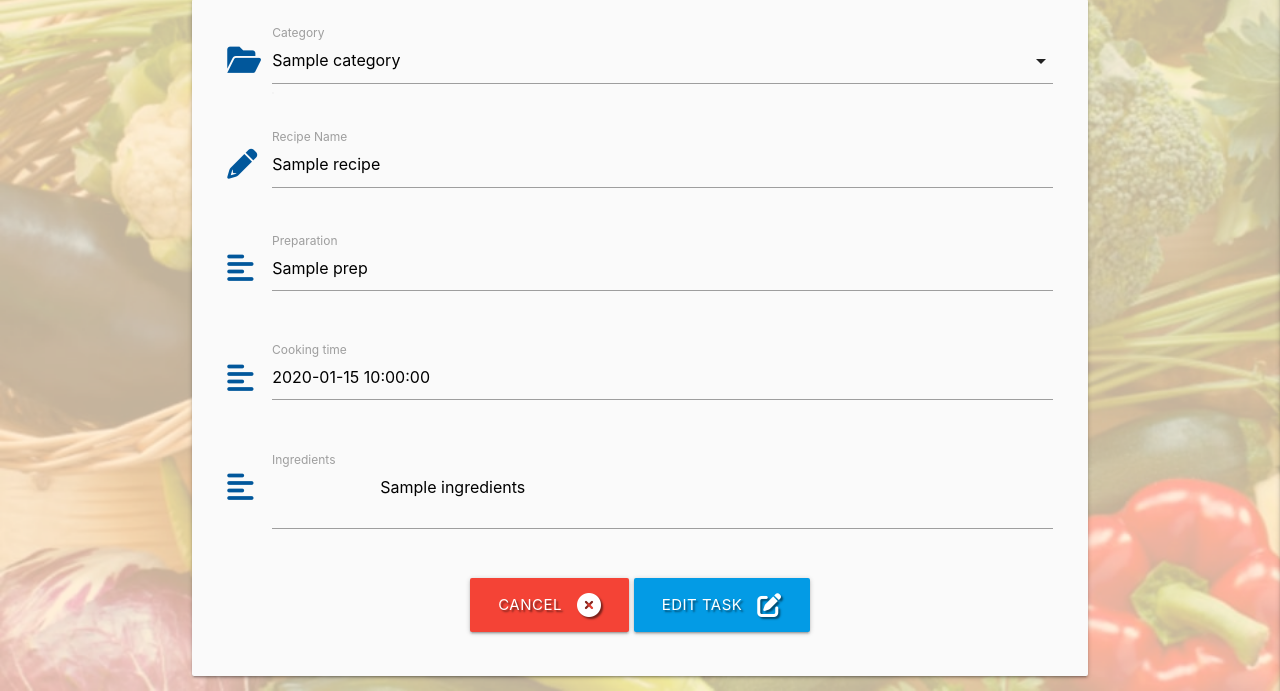
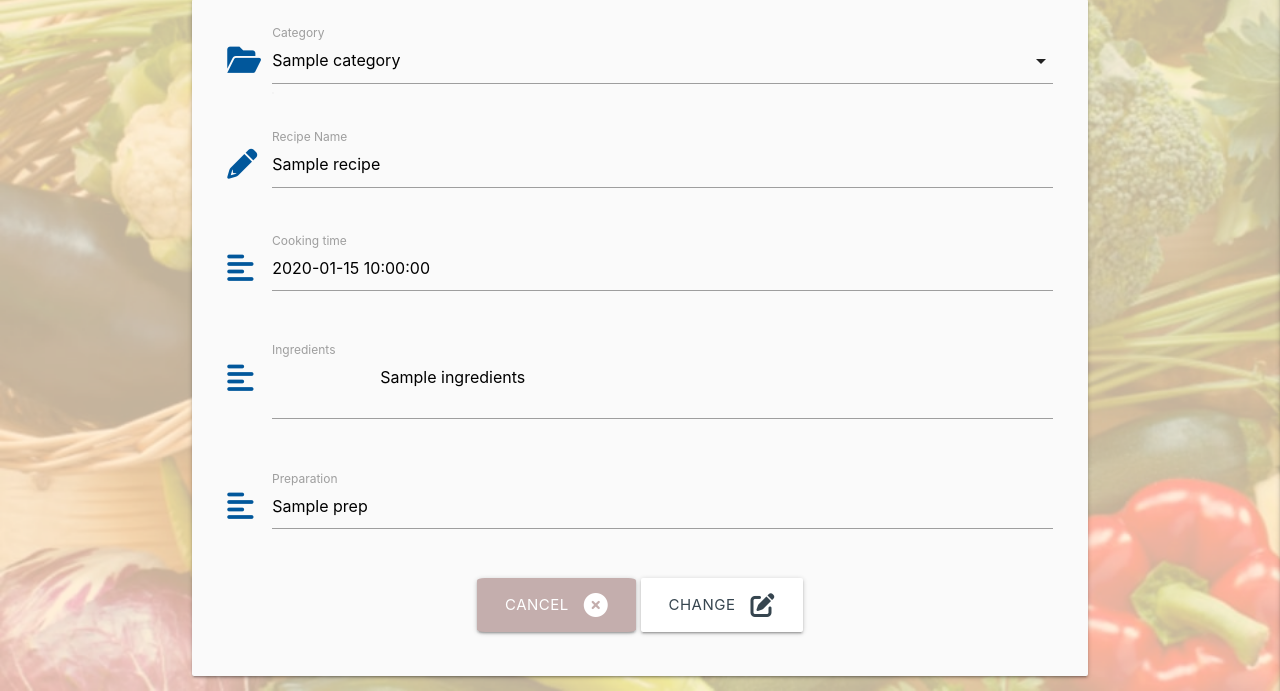
Before and after one commit to Code-Institute-Submissions/alex-1134-recipes_MayResub, a Flask app: template templates/edit_recipe.html in a window 1280 px wide. Shown: the part 160-851 px from the top of the page. Run offline with Flask 2, Linux system fonts and the light colour scheme; the template is opened without the code that fills it: most values are stand-ins (such as "Sample title", 1, 10 or a date in 2020); some libraries are stand-ins or nearby versions.

Commit message:
Update CSS

```diff
--- a/static/css/style.css
+++ b/static/css/style.css
@@ -11,6 +11,8 @@ body {
 
 .flashes h4 {
     line-height: 2;
+    color: #c4aead;
+    background: #ffff00;
 }
 
 .brand-logo {
--- a/templates/edit_recipe.html
+++ b/templates/edit_recipe.html
@@ -32,18 +32,6 @@
                 </div>
             </div>
 
-            <!-- meal prep -->
-            <div class="row">
-                <div class="input-field col s12">
-                    <i class="fas fa-align-left prefix light-blue-text text-darken-4"></i>
-                    <textarea id="prep" name="prep" minlength="5"
-                        maxlength="200" class="materialize-textarea validate" required>
-                        {{- recipe.prep -}}
-                    </textarea>
-                    <label for="prep">Preparation</label>
-                </div>
-            </div>
-
             <!-- cooking time -->
             <div class="row">
                 <div class="input-field col s12">
@@ -68,15 +56,27 @@
                 </div>
             </div>
 
-            <!-- submit button -->
+            <!-- meal prep -->
+            <div class="row">
+                <div class="input-field col s12">
+                    <i class="fas fa-align-left prefix light-blue-text text-darken-4"></i>
+                    <textarea id="prep" name="prep" minlength="5"
+                        maxlength="200" class="materialize-textarea validate" required>
+                        {{- recipe.prep -}}
+                    </textarea>
+                    <label for="prep">Preparation</label>
+                </div>
+            </div>
+
             <div class="row">
                 <div class="col s12 center-align">
                     <!-- cancel button -->
-                    <a href="{{ url_for('get_recipes') }}" class="btn-large red text-shadow">
+                    <a href="{{ url_for('get_recipes') }}" class="btn-large btn-reset">
                         Cancel <i class="fas fa-times-circle right"></i>
                     </a>
-                    <button type="submit" class="btn-large light-blue darken-1 text-shadow">
-                        Edit Task <i class="fas fa-edit right"></i>
+                    <!-- edit button-->
+                    <button type="submit" class="btn-large btn-edit">
+                        Change <i class="fas fa-edit right"></i>
                     </button>
                 </div>
             </div>
```
